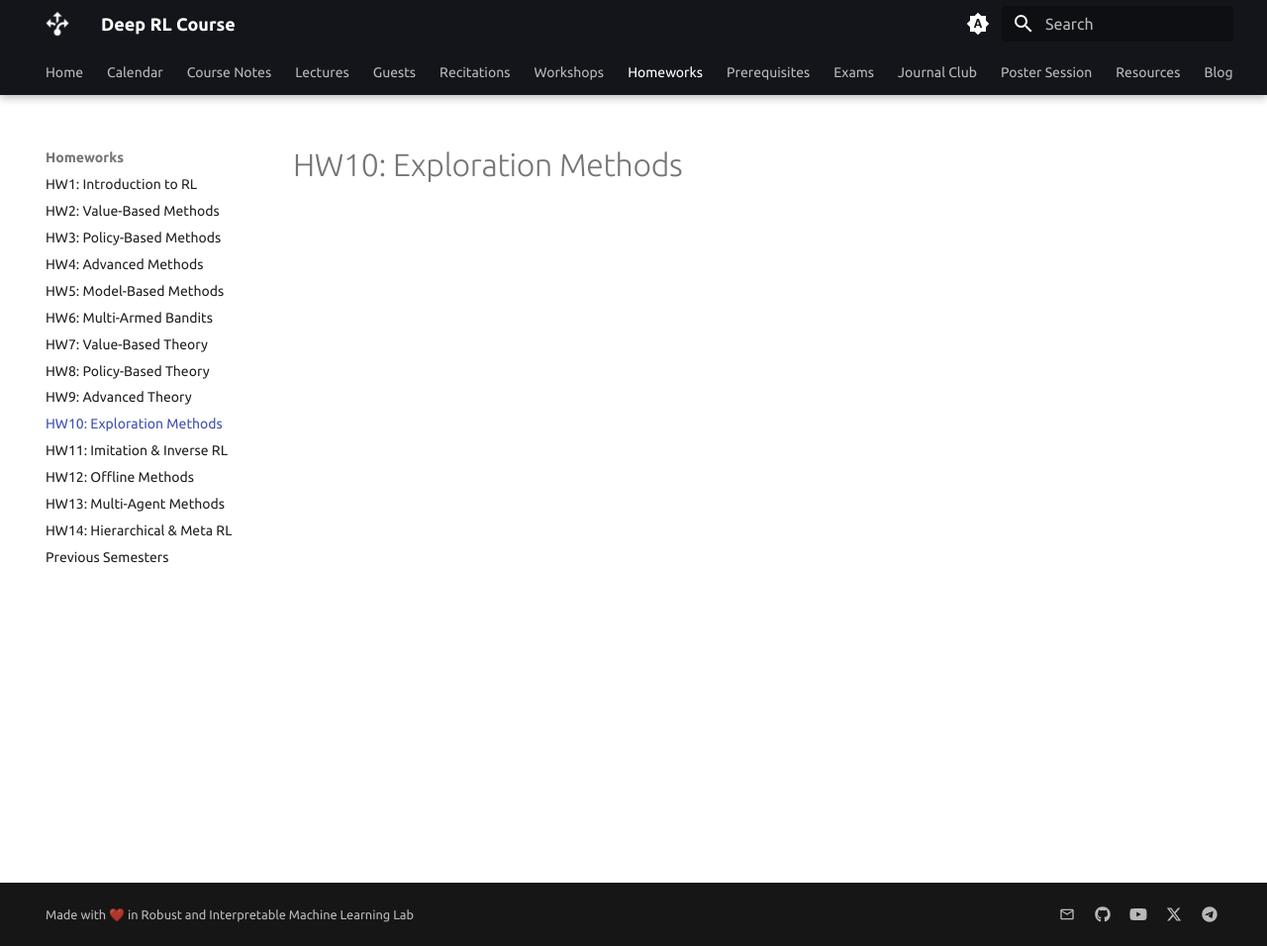
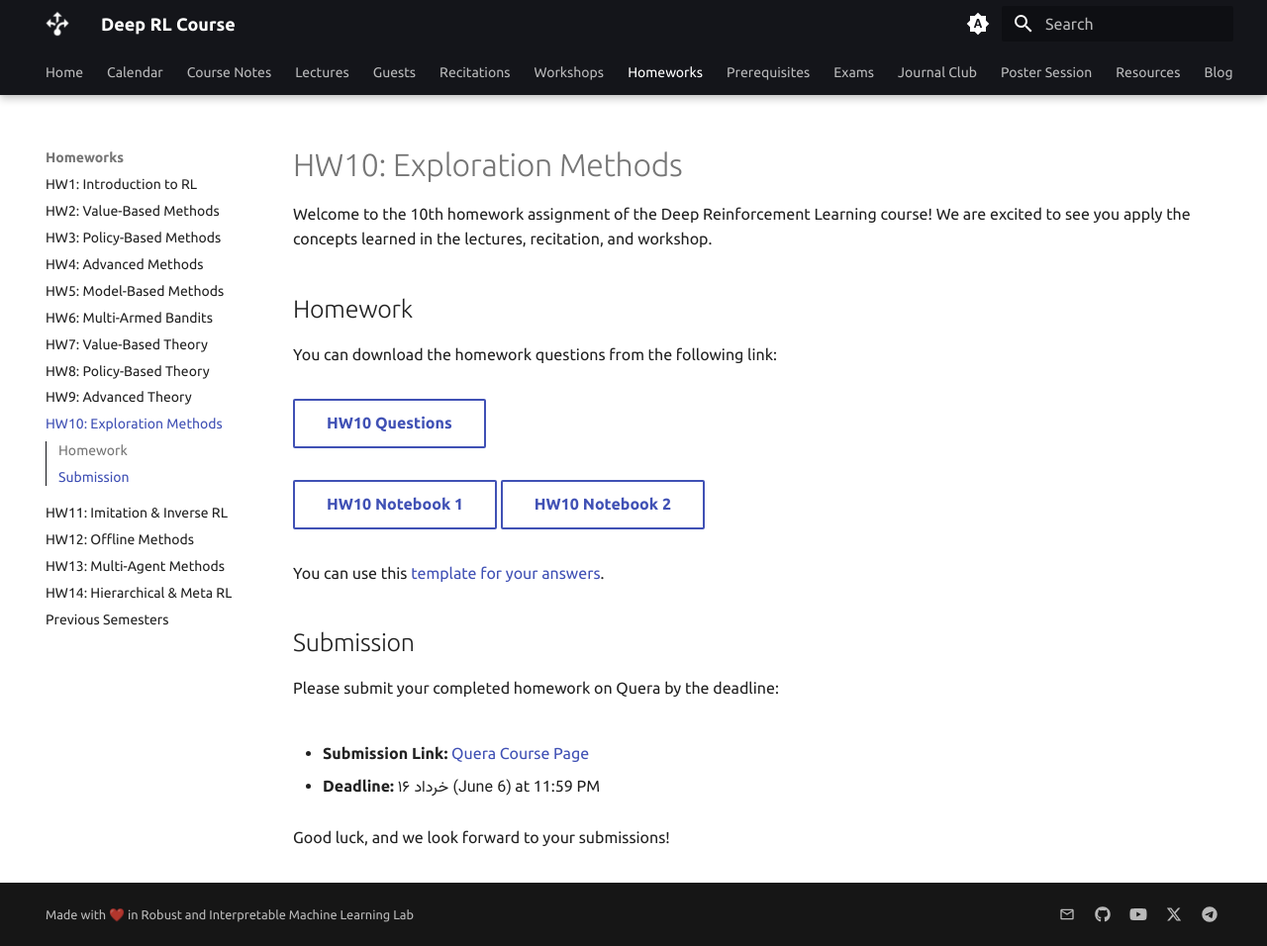
Before and after one commit to DeepRLCourse/DeepRLCourse.github.io, an MkDocs documentation site: the page built from docs/homeworks/week10.md, in a window 1280 px wide and 956 px high. Shown: the whole window at 99% size. Built offline with MkDocs 1.6.1 and Material for MkDocs 9.7.7, drawn with Linux system fonts in a browser that asks for light colours; some web fonts are replaced; comment, search, counter and statistics services are not loaded.

Commit message:
add hw9 and hw10

```diff
--- a/docs/homeworks/week10.md
+++ b/docs/homeworks/week10.md
@@ -1 +1,33 @@
+---
+description: This page contains the homework assignment for Week 10 of the Deep Reinforcement Learning course, focusing on Exploration Methods.
+comments: True
+---
+
 # HW10: Exploration Methods
+
+Welcome to the 10th homework assignment of the Deep Reinforcement Learning course! We are excited to see you apply the concepts learned in the lectures, recitation, and workshop.
+
+## Homework
+
+You can download the homework questions from the following link:
+
+[HW10 Questions](https://raw.githubusercontent.com/DeepRLCourse/Homework-10-Questions/refs/heads/main/HW10_Questions.pdf){:target="_blank" .md-button }
+
+[HW10 Notebook 1](https://github.com/DeepRLCourse/Homework-10-Questions/tree/main/Task%201%20Bootstrap%20DQN%20Variants){:target="_blank" .md-button }
+[HW10 Notebook 2](https://github.com/DeepRLCourse/Homework-10-Questions/tree/main/Task%202%20Random%20Network%20Distillation){:target="_blank" .md-button }
+
+You can use this [template for your answers](https://github.com/DeepRLCourse/Homework-10-Template){:target="_blank"}.
+
+<!-- ## Explanation
+
+<iframe width="996" height="560" src="https://www.youtube.com/embed/wq2S_jDVRNE" title="YouTube video player" frameborder="0" allow="accelerometer; autoplay; clipboard-write; encrypted-media; gyroscope; picture-in-picture; web-share" referrerpolicy="strict-origin-when-cross-origin" allowfullscreen></iframe> -->
+
+## Submission
+
+Please submit your completed homework on Quera by the deadline:
+
+- **Submission Link:** [Quera Course Page](https://quera.org/course/add_to_course/course/20598/){:target="_blank"}
+
+- **Deadline:** <span style="direction: rtl;font-family: Vazirmatn;">۱۶ خرداد (June 6)</span> at 11:59 PM
+
+Good luck, and we look forward to your submissions!
```
Also changed, not shown: docs/homeworks/week9.md (+29 -0 lines).
